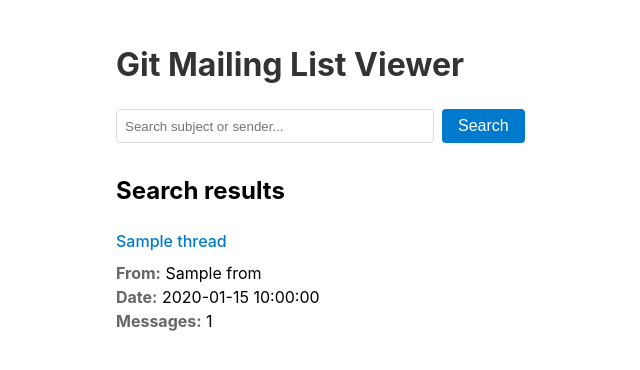
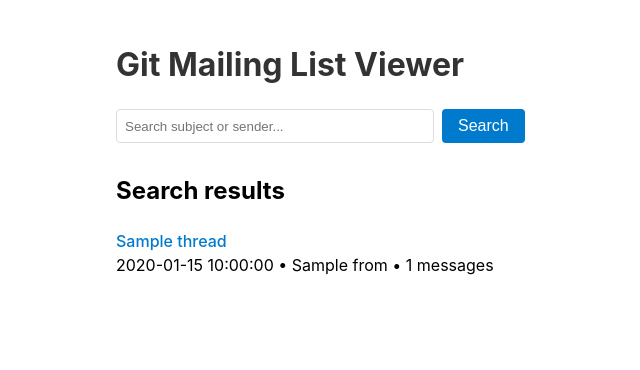
Before and after one commit to jvns/git-list-viewer, a Flask app: template templates/index.html in a window 1280 px wide. Shown: the top 370 px of the page, without its empty margins (124-764 px from the left). Run offline with Flask 3, Linux system fonts and the light colour scheme; the template is opened without the code that fills it: most values are stand-ins (such as "Sample title", 1, 10 or a date in 2020).

Commit message:
simplify display

```diff
--- a/mbox_handler.py
+++ b/mbox_handler.py
@@ -103,7 +103,7 @@ def search(search_query=None):
                 'message_id': row['message_id'],
                 'subject': row['subject'],
                 'from': f"{row['from_name']} <{row['from_addr']}>",
-                'date': datetime.fromtimestamp(row['date_sent']).isoformat(),
+                'date': datetime.fromtimestamp(row['date_sent']).strftime('%Y-%m-%d'),
                 'message_count': row['thread_count']
             })
 
--- a/static/css/homepage.css
+++ b/static/css/homepage.css
@@ -61,7 +61,6 @@
       color: #007acc;
       text-decoration: none;
       font-weight: 500;
-      margin-bottom: 8px;
       &:hover {
         text-decoration: underline;
       }
--- a/templates/index.html
+++ b/templates/index.html
@@ -23,9 +23,7 @@
   {% for thread in threads %}
   <div class="thread">
     <a href="/{{ thread.message_id }}/">{{ thread.subject }}</a>
-    <span><strong>From:</strong> {{ thread.from }}</span>
-    <span><strong>Date:</strong> {{ thread.date }}</span>
-    <span><strong>Messages:</strong> {{ thread.message_count }}</span>
+    <span>{{ thread.date }} • {{ thread.from }} • {{ thread.message_count }} messages</span>
   </div>
   {% endfor %}
 </body>
```
